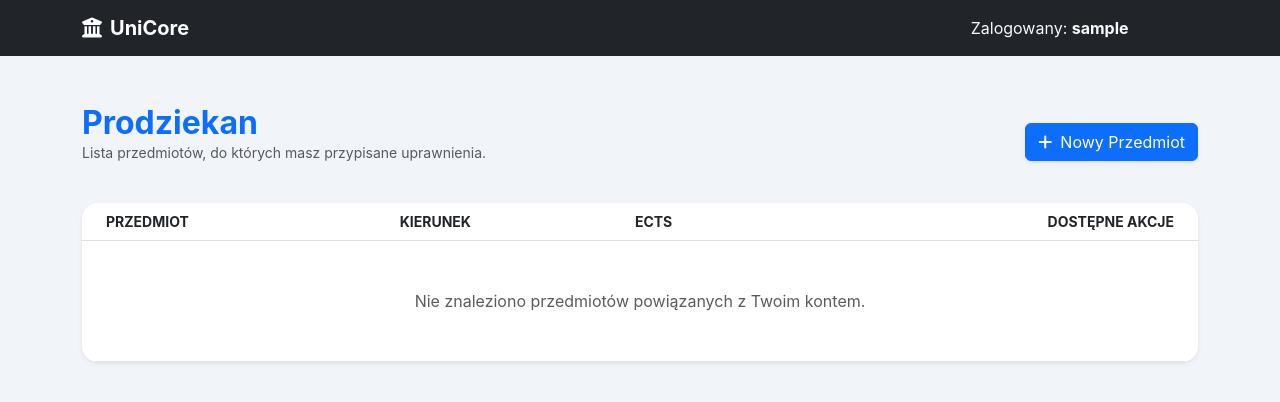
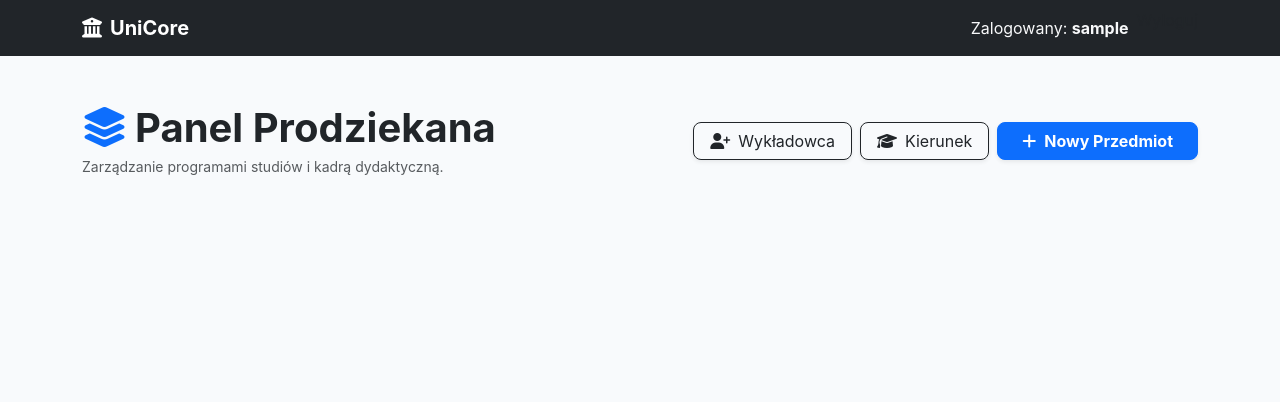
Before and after one commit to viniales/UniCore, a Django app: page / in a window 1280 px wide. Shown: the top 402 px of the page. Run offline with Django 5.2, Linux system fonts and the light colour scheme; the visitor is signed in with stand-in values (Sample User, id 1); data that the repository does not hold is empty.

Commit message:
Poprawa UI edycji sylabusa, widety formularzy i naprawa generowania PDF - 2026-02-26

```diff
--- a/core/templates/core/panel_zarzadzania.html
+++ b/core/templates/core/panel_zarzadzania.html
@@ -1,62 +1,131 @@
 {% extends 'core/base.html' %}
 {% block content %}
+<style>
+    :root { --admin-blue: #1e40af; --teacher-green: #065f46; --soft-bg: #f8fafc; }
+    body { background-color: var(--soft-bg); }
+    .semester-card {
+        background: white; border-radius: 15px; border: 1px solid #e2e8f0;
+        transition: all 0.3s cubic-bezier(0.4, 0, 0.2, 1);
+    }
+    .semester-card:hover { transform: translateY(-5px); box-shadow: 0 12px 20px -5px rgba(0,0,0,0.1); }
+    .table-modern tr { background-color: white; border-radius: 12px; box-shadow: 0 2px 4px rgba(0,0,0,0.02); }
+    .table-modern td { padding: 1.25rem 1rem; border: none; }
+    .table-modern thead th { border: none; color: #64748b; font-weight: 600; }
+    .status-pill { padding: 0.4rem 1rem; border-radius: 50px; font-weight: 600; font-size: 0.75rem; }
+</style>
+
 <div class="container py-4">
-    <div class="d-flex justify-content-between align-items-center mb-4">
+    <div class="d-flex justify-content-between align-items-center mb-5">
         <div>
-            <h2 class="fw-bold text-primary mb-0">{{ tryb }}</h2>
-            <p class="text-muted small">Lista przedmiotów, do których masz przypisane uprawnienia.</p>
+            <h1 class="fw-bold text-dark mb-1"><i class="fa-solid fa-layer-group text-primary me-2"></i>{{ tryb }}</h1>
+            <p class="text-muted small mb-0">Zarządzanie programami studiów i kadrą dydaktyczną.</p>
         </div>
-        {% if request.user.is_superuser %}
-        <div>
-            <a href="{% url 'zarzadzaj_przedmiotem_nowy' %}" class="btn btn-primary shadow-sm"><i class="fa-solid fa-plus me-2"></i>Nowy Przedmiot</a>
+
+        {% if is_dean %}
+        <div class="d-flex gap-2">
+            <a href="{% url 'dodaj_wykladowce' %}" class="btn btn-outline-dark rounded-3 px-3 shadow-sm"><i class="fa-solid fa-user-plus me-2"></i>Wykładowca</a>
+            <a href="{% url 'dodaj_kierunek' %}" class="btn btn-outline-dark rounded-3 px-3 shadow-sm"><i class="fa-solid fa-graduation-cap me-2"></i>Kierunek</a>
+            <a href="{% url 'zarzadzaj_przedmiotem_nowy' %}" class="btn btn-primary rounded-3 px-4 shadow-sm fw-bold"><i class="fa-solid fa-plus me-2"></i>Nowy Przedmiot</a>
         </div>
         {% endif %}
     </div>
 
-    <div class="card border-0 shadow-sm rounded-4 overflow-hidden">
+    {% if statystyki_ects %}
+    <div class="mb-5">
+        <div class="d-flex align-items-center mb-4 border-bottom pb-2">
+            <h3 class="fw-bold text-dark mb-0"><i class="fa-solid fa-sliders text-primary me-3"></i>Nadzór nad Kierunkami</h3>
+            <span class="badge bg-primary-subtle text-primary ms-3 px-3">Zarządzanie ECTS</span>
+        </div>
+
+        {% for s_k in statystyki_ects %}
+        <div class="mb-5">
+            <h5 class="fw-bold text-secondary mb-3"><i class="fa-solid fa-folder-tree me-2"></i>Kierunek: {{ s_k.nazwa }}</h5>
+            <div class="row g-3">
+                {% for sem in s_k.semestry %}
+                <div class="col-md-3">
+                    <div class="semester-card p-3">
+                        <div class="d-flex justify-content-between align-items-center mb-2">
+                            <span class="small text-uppercase fw-bold text-muted">Semestr {{ sem.numer }}</span>
+                            <i class="fa-solid {% if sem.alert %}fa-circle-exclamation text-danger{% else %}fa-circle-check text-success{% endif %} fs-5"></i>
+                        </div>
+                        <div class="h3 fw-bold mb-1">{{ sem.suma }} <small class="text-muted fs-6">/ 30 ECTS</small></div>
+                        <div class="small fw-semibold text-secondary"><i class="fa-solid fa-book me-1"></i> Przedmiotów: {{ sem.liczba }}</div>
+                    </div>
+                </div>
+                {% endfor %}
+            </div>
+        </div>
+        {% endfor %}
+
         <div class="table-responsive">
-            <table class="table table-hover align-middle mb-0">
-                <thead class="bg-light text-secondary small text-uppercase">
-                    <tr>
-                        <th class="ps-4">Przedmiot</th>
-                        <th>Kierunek</th>
-                        <th>ECTS</th>
-                        <th class="text-end pe-4">Dostępne Akcje</th>
-                    </tr>
+            <table class="table table-modern align-middle">
+                <thead>
+                    <tr><th class="ps-4">PRZEDMIOT</th><th>KIERUNEK / SEMESTR</th><th>PUNKTY</th><th class="text-end pe-4">AKCJA</th></tr>
                 </thead>
                 <tbody>
-                    {% for p in przedmioty %}
-                    <tr>
+                    {% for p in przedmioty %}{% if p.id in przedmioty_kierunku_ids %}
+                    <tr class="mb-2">
                         <td class="ps-4">
-                            <div class="fw-bold text-dark">{{ p.nazwa_pl }}</div>
-                            <div class="text-muted small italic">{{ p.kod_przedmiotu }}</div>
+                            <div class="fw-bold text-primary fs-6">{{ p.nazwa_pl }}</div>
+                            <div class="text-muted small">Kod: {{ p.kod_przedmiotu }}</div>
                         </td>
-                        <td><span class="badge bg-secondary-subtle text-secondary border">{{ p.modul.kierunek.nazwa }}</span></td>
-                        <td><div class="badge bg-primary-subtle text-primary">{{ p.ects }} ECTS</div></td>
+                        <td>
+                            <div class="small fw-bold text-dark">{{ p.modul.kierunek.nazwa }}</div>
+                            <span class="badge bg-secondary-subtle text-secondary">Semestr {{ p.modul.semestr }}</span>
+                        </td>
+                        <td><div class="fw-bold fs-5 text-dark">{{ p.ects }}</div></td>
                         <td class="text-end pe-4">
-                            <div class="d-flex justify-content-end gap-2">
-
-                                {% if request.user.is_superuser or p.id in przedmioty_kierunku_ids %}
-                                <a href="{% url 'zarzadzaj_przedmiotem' p.id %}" class="btn btn-sm btn-light border shadow-sm" title="Zarządzaj strukturą (Koordynator Kierunku)">
-                                    <i class="fa-solid fa-gear text-primary"></i>
-                                </a>
-                                {% endif %}
-
-                                {% if request.user.is_superuser or p.id in moje_przedmioty_ids %}
-                                <a href="{% url 'edycja_sylabusa' p.id %}" class="btn btn-sm btn-primary shadow-sm" title="Edytuj Sylabus (Wykładowca)">
-                                    <i class="fa-solid fa-pen-to-square"></i>
-                                </a>
-                                {% endif %}
-
-                            </div>
+                            <a href="{% url 'zarzadzaj_przedmiotem' p.id %}" class="btn btn-sm btn-white border px-3 py-2 rounded-3 text-primary fw-bold shadow-sm">
+                                <i class="fa-solid fa-gear me-2"></i>Konfiguruj
+                            </a>
                         </td>
                     </tr>
-                    {% empty %}
-                    <tr><td colspan="4" class="text-center py-5 text-muted">Nie znaleziono przedmiotów powiązanych z Twoim kontem.</td></tr>
-                    {% endfor %}
+                    {% endif %}{% endfor %}
                 </tbody>
             </table>
         </div>
     </div>
+    {% endif %}
+
+    {% if moje_przedmioty_ids %}
+    <div class="mt-5 pt-4">
+        <div class="d-flex align-items-center mb-4 border-bottom pb-2">
+            <h3 class="fw-bold text-dark mb-0"><i class="fa-solid fa-pen-nib text-success me-3"></i>Twoja Dydaktyka</h3>
+            <span class="badge bg-success-subtle text-success ms-3 px-3">Autor Sylabusa</span>
+        </div>
+
+        <div class="table-responsive">
+            <table class="table table-modern align-middle">
+                <thead>
+                    <tr><th class="ps-4">NAZWA PRZEDMIOTU</th><th>KIERUNEK</th><th>STATUS</th><th class="text-end pe-4">EDYCJA</th></tr>
+                </thead>
+                <tbody>
+                    {% for p in przedmioty %}{% if p.id in moje_przedmioty_ids %}
+                    <tr>
+                        <td class="ps-4">
+                            <div class="fw-bold text-dark">{{ p.nazwa_pl }}</div>
+                            <div class="text-muted small">ECTS: {{ p.ects }}</div>
+                        </td>
+                        <td><div class="small fw-bold text-muted">{{ p.modul.kierunek.nazwa }}</div></td>
+                        <td>
+                            {% if p.status == 'ZATWIERDZONY' %}
+                                <span class="status-pill bg-success-subtle text-success"><i class="fa-solid fa-check-double me-1"></i>Zatwierdzony</span>
+                            {% else %}
+                                <span class="status-pill bg-warning-subtle text-warning-emphasis"><i class="fa-solid fa-pen-nib me-1"></i>Roboczy</span>
+                            {% endif %}
+                        </td>
+                        <td class="text-end pe-4">
+                            <a href="{% url 'edycja_sylabusa' p.id %}" class="btn btn-sm btn-success px-3 py-2 rounded-3 shadow-sm fw-bold">
+                                <i class="fa-solid fa-pen-to-square me-2"></i>Edytuj Sylabus
+                            </a>
+                            <a href="{% url 'pobierz_pdf' p.id %}" class="btn btn-sm btn-outline-danger ms-2 rounded-3 px-3" target="_blank"><i class="fa-solid fa-file-pdf"></i></a>
+                        </td>
+                    </tr>
+                    {% endif %}{% endfor %}
+                </tbody>
+            </table>
+        </div>
+    </div>
+    {% endif %}
 </div>
 {% endblock %}
--- a/core/views.py
+++ b/core/views.py
@@ -5,103 +5,114 @@ from weasyprint import HTML
 from django.contrib.auth.decorators import login_required
 from .models import Przedmiot, SzczegolySylabusa, TrescZajec, KierunekStudiow, Modul, EfektKierunkowy, Wykladowca
 from .forms import SylabusForm, PrzedmiotForm, WykladowcaUserForm, KierunekForm
+from django.db.models import Sum
 import re
 
 
 @login_required
 def lista_przedmiotow(request):
     wykladowca = getattr(request.user, 'wykladowca', None)
+    is_admin = request.user.is_superuser
 
-    if request.user.is_superuser:
-        return render(request, 'core/panel_zarzadzania.html', {
-            'przedmioty': Przedmiot.objects.all(),
-            'kierunki': KierunekStudiow.objects.all(),
-            'tryb': 'Prodziekan'
-        })
-
-    if wykladowca:
+    if is_admin:
+        kierunki_pod_opieka = KierunekStudiow.objects.all()
+        przedmioty_kierunku = Przedmiot.objects.all()
+        moje_prowadzone = Przedmiot.objects.filter(koordynatorzy__user=request.user)
+        tryb_nazwa = "Panel Prodziekana"
+    elif wykladowca:
         kierunki_pod_opieka = KierunekStudiow.objects.filter(koordynator=wykladowca)
         przedmioty_kierunku = Przedmiot.objects.filter(modul__kierunek__in=kierunki_pod_opieka)
-        moje_prowadzone = Przedmiot.objects.filter(koordynatorzy=wykladowca)  # Poprawiona nazwa
+        moje_prowadzone = Przedmiot.objects.filter(koordynatorzy=wykladowca)
+        tryb_nazwa = "Panel Wykładowcy / Koordynatora"
+    else:
+        return HttpResponse("Błąd: Brak uprawnień profilowych.")
 
-        wszystkie_widoczne = (przedmioty_kierunku | moje_prowadzone).distinct()
+    wszystkie_widoczne = (przedmioty_kierunku | moje_prowadzone).distinct()
 
-        return render(request, 'core/panel_zarzadzania.html', {
-            'przedmioty': wszystkie_widoczne,
-            'przedmioty_kierunku_ids': list(przedmioty_kierunku.values_list('id', flat=True)),
-            'moje_przedmioty_ids': list(moje_prowadzone.values_list('id', flat=True)),
-            'tryb': 'Panel Wykładowcy / Koordynatora'
-        })
+    statystyki_ects = []
+    for k in kierunki_pod_opieka:
+        semestry_data = []
+        for s in range(1, 9):
+            przedmioty_sem = Przedmiot.objects.filter(modul__kierunek=k, modul__semestr=s)
+            suma = przedmioty_sem.aggregate(Sum('ects'))['ects__sum'] or 0
+            liczba = przedmioty_sem.count()
+            if liczba > 0:
+                semestry_data.append({
+                    'numer': s, 'suma': suma, 'liczba': liczba, 'alert': suma != 30
+                })
+        if semestry_data:
+            statystyki_ects.append({'nazwa': k.nazwa, 'semestry': semestry_data})
 
-    return HttpResponse("Błąd: Twoje konto nie posiada przypisanego profilu Wykładowcy.")
+    return render(request, 'core/panel_zarzadzania.html', {
+        'przedmioty': wszystkie_widoczne,
+        'przedmioty_kierunku_ids': list(przedmioty_kierunku.values_list('id', flat=True)),
+        'moje_przedmioty_ids': list(moje_prowadzone.values_list('id', flat=True)),
+        'statystyki_ects': statystyki_ects,
+        'tryb': tryb_nazwa,
+        'is_dean': is_admin
+    })
 
 
 @login_required
 def zarzadzaj_przedmiotem(request, przedmiot_id=None):
+    is_dean = request.user.is_superuser
     wykladowca = getattr(request.user, 'wykladowca', None)
-    przedmiot = get_object_or_404(Przedmiot, id=przedmiot_id) if przedmiot_id else None
-    is_dean = request.user.is_superuser
 
-    if not is_dean:
-        if not przedmiot or przedmiot.modul.kierunek.koordynator != wykladowca:
-            return HttpResponseForbidden("Brak uprawnień do tego przedmiotu.")
+    if przedmiot_id:
+        przedmiot = get_object_or_404(Przedmiot, id=przedmiot_id)
+        if not is_dean and przedmiot.modul.kierunek.koordynator != wykladowca:
+            return HttpResponseForbidden("Brak uprawnień.")
+    else:
+        if not is_dean: return HttpResponseForbidden("Tylko Prodziekan dodaje przedmioty.")
+        przedmiot = None
 
     if request.method == 'POST':
         form = PrzedmiotForm(request.POST, instance=przedmiot)
         if form.is_valid():
             p = form.save(commit=False)
-
-            # Pobieramy dane z formularza
-            k = form.cleaned_data['kierunek']
-            s = form.cleaned_data['semestr']
-            t = form.cleaned_data['typ_zajec']
-
+            k, s, t = form.cleaned_data['kierunek'], form.cleaned_data['semestr'], form.cleaned_data['typ_zajec']
             modul, _ = Modul.objects.get_or_create(
                 kierunek=k, semestr=s, typ=t,
-                defaults={
-                    'kod_modulu': f"{k.nazwa[:3].upper()}-{s}-{t[:3].upper()}",
-                    'nazwa': f"{t} - Semestr {s}",
-                    'wymagane_ects': 30
-                }
+                defaults={'kod_modulu': f"{k.nazwa[:3].upper()}-{s}-{t[:3].upper()}", 'nazwa': f"{t} - Semestr {s}",
+                          'wymagane_ects': 30}
             )
-
             p.modul = modul
             p.save()
-            form.save_m2m()  # Zapisujemy koordynatorów i efekty
+            form.save_m2m()  # Zapisujemy podstawowe M2M (np. koordynatorów)
 
-            # Efekty kierunkowe
-            usun = request.POST.getlist('usun_efekt')
-            if usun: p.efekty_kierunkowe.filter(id__in=usun).delete()
+            # --- NAPRAWA ZAPISU EFEKTÓW ---
+            # 1. Usuwamy te, które Prodziekan zaznaczył do kosza
+            usun_ids = request.POST.getlist('usun_efekt')
+            if usun_ids:
+                p.efekty_kierunkowe.filter(id__in=usun_ids).delete()
 
+            # 2. Dodajemy zupełnie nowe efekty z pól tekstowych
             katy = request.POST.getlist('nowy_efekt_kat')
             opisy = request.POST.getlist('nowy_efekt_opis')
 
             for kt, op in zip(katy, opisy):
                 if op.strip():
+                    # Liczymy ile jest efektów w tej kategorii, żeby nadać numer (np. K_W03)
+                    istniejace = EfektKierunkowy.objects.filter(kategoria=kt)
                     max_num = 0
-                    for e in p.efekty_kierunkowe.filter(kategoria=kt):
+                    for e in istniejace:
                         match = re.search(r'(\d+)$', e.kod)
                         if match: max_num = max(max_num, int(match.group(1)))
-                    ne = EfektKierunkowy.objects.create(kod=f"K_{kt}{max_num + 1:02d}", kategoria=kt, opis=op.strip())
-                    p.efekty_kierunkowe.add(ne)
 
-            return redirect('zarzadzaj_przedmiotem', przedmiot_id=p.id)
+                    nowy_kod = f"K_{kt}{max_num + 1:02d}"
+                    ne = EfektKierunkowy.objects.create(kod=nowy_kod, kategoria=kt, opis=op.strip())
+                    p.efekty_kierunkowe.add(ne)  # DODAJEMY DO PRZEDMIOTU
+
+            p.save()  # Finałowy zapis
+            return redirect('lista_przedmiotow')
     else:
-        # KLUCZOWY FIX: Przekazujemy aktualne dane modułu do pól formularza
         initial_data = {}
         if przedmiot and przedmiot.modul:
-            initial_data = {
-                'kierunek': przedmiot.modul.kierunek,
-                'semestr': przedmiot.modul.semestr,
-                'typ_zajec': przedmiot.modul.typ,
-            }
+            initial_data = {'kierunek': przedmiot.modul.kierunek, 'semestr': przedmiot.modul.semestr,
+                            'typ_zajec': przedmiot.modul.typ}
         form = PrzedmiotForm(instance=przedmiot, initial=initial_data)
 
-    return render(request, 'core/formularz_przedmiotu.html', {
-        'form': form,
-        'przedmiot': przedmiot,
-        'is_dean': is_dean
-    })
+    return render(request, 'core/formularz_przedmiotu.html', {'form': form, 'przedmiot': przedmiot, 'is_dean': is_dean})
 
 
 @login_required
@@ -113,14 +124,15 @@ def edycja_sylabusa(request, przedmiot_id):
         return HttpResponseForbidden("Brak uprawnień.")
 
     sylabus, _ = SzczegolySylabusa.objects.get_or_create(przedmiot=przedmiot)
-
     if request.method == 'POST':
         form = SylabusForm(request.POST, instance=sylabus)
         if form.is_valid():
             form.save()
             wybrane = form.cleaned_data.get('efekty_kierunkowe')
-            if wybrane is not None: przedmiot.efekty_kierunkowe.set(wybrane)
+            if wybrane is not None:
+                przedmiot.efekty_kierunkowe.set(wybrane)
 
+            # Harmonogram Smart Paste
             raw = form.cleaned_data.get('harmonogram_raw')
             if raw:
                 TrescZajec.objects.filter(przedmiot=przedmiot).delete()
@@ -132,10 +144,14 @@ def edycja_sylabusa(request, przedmiot_id):
     else:
         harmonogram_text = "\n".join(
             [t.temat for t in TrescZajec.objects.filter(przedmiot=przedmiot).order_by('numer_tematu')])
-        form = SylabusForm(instance=sylabus, initial={"efekty_kierunkowe": przedmiot.efekty_kierunkowe.all(),
-                                                      "harmonogram_raw": harmonogram_text})
+        form = SylabusForm(instance=sylabus, initial={
+            "efekty_kierunkowe": przedmiot.efekty_kierunkowe.all(),
+            "harmonogram_raw": harmonogram_text
+        })
+        # WAŻNE: Ograniczamy listę efektów tylko do tych, które Prodziekan przypisał do tego przedmiotu
         form.fields["efekty_kierunkowe"].queryset = przedmiot.efekty_kierunkowe.all()
 
+    # Logika dekodowania tematów do widoku (wykłady/ćwiczenia)
     tematy_db = TrescZajec.objects.filter(przedmiot=przedmiot).order_by('numer_tematu')
     tematy_zdekodowane = []
     counters = {}
@@ -144,9 +160,8 @@ def edycja_sylabusa(request, przedmiot_id):
         if tresc.startswith('['):
             end_idx = tresc.find(']')
             if end_idx != -1:
-                meta = tresc[1:end_idx]
-                tresc = tresc[end_idx + 1:].strip()
-                parts = meta.split('|')
+                meta, tresc = tresc[1:end_idx], tresc[end_idx + 1:].strip()
+                parts = meta.split('|');
                 forma = parts[0].strip()
                 if len(parts) > 1: efekty = parts[1].strip()
         counters[forma] = counters.get(forma, 0) + 1
@@ -159,14 +174,99 @@ def edycja_sylabusa(request, przedmiot_id):
 @login_required
 def grid_kierunku(request, kierunek_id):
     kierunek = get_object_or_404(KierunekStudiow, id=kierunek_id)
-    return HttpResponse(f"Grid dla {kierunek.nazwa}")
+    return HttpResponse(f"Grid dla {kierunek.nazwa} (W budowie)")
 
 
 @login_required
 def pobierz_pdf(request, przedmiot_id):
     przedmiot = get_object_or_404(Przedmiot, id=przedmiot_id)
     sylabus, _ = SzczegolySylabusa.objects.get_or_create(przedmiot=przedmiot)
-    html_string = render_to_string('core/sylabus_pdf.html', {'przedmiot': przedmiot, 'sylabus': sylabus})
+
+    # 1. PRZYGOTOWANIE HARMONOGRAMU (TEMATY)
+    tematy_db = TrescZajec.objects.filter(przedmiot=przedmiot).order_by('numer_tematu')
+    tematy_zdekodowane = []
+    counters = {}
+    for t in tematy_db:
+        tresc, forma, efekty = t.temat, 'wykład', ''
+        if tresc.startswith('['):
+            end_idx = tresc.find(']')
+            if end_idx != -1:
+                meta, tresc = tresc[1:end_idx], tresc[end_idx + 1:].strip()
+                parts = meta.split('|')
+                forma = parts[0].strip()
+                if len(parts) > 1: efekty = parts[1].strip()
+        counters[forma] = counters.get(forma, 0) + 1
+        tematy_zdekodowane.append({'lp': counters[forma], 'tresc': tresc, 'efekty': efekty, 'forma': forma})
+
+    # 2. ROZKODOWANIE CELÓW I METOD Z POLA UKRYTEGO
+    cele_lista = []
+    metody_dict = {'W': '-', 'U': '-', 'K': '-'}
+    if sylabus.opis_wstepny:
+        mode = 'cele'
+        for line in sylabus.opis_wstepny.split('\n'):
+            line = line.strip()
+            if not line: continue
+            if line == '---METODY---':
+                mode = 'metody'
+                continue
+            parts = [p.strip() for p in line.split('|')]
+            if mode == 'cele' and len(parts) >= 3:
+                cele_lista.append({'kategoria': parts[0], 'kod': parts[1], 'tresc': parts[2]})
+            elif mode == 'metody' and len(parts) >= 2:
+                metody_dict[parts[0]] = parts[1]
+
+    # 3. PRZYGOTOWANIE MATRYCY EFEKTÓW (Z PODZIAŁEM NA W, U, K)
+    efekty_W, efekty_U, efekty_K = [], [], []
+    licznik_W, licznik_U, licznik_K = 1, 1, 1
+
+    for e in przedmiot.efekty_kierunkowe.all().order_by('kategoria', 'kod'):
+        # Szukamy, które cele pasują do tej kategorii
+        cele_dla_kategorii = [c['kod'] for c in cele_lista if c['kategoria'] == e.kategoria]
+        cele_str = ", ".join(cele_dla_kategorii) if cele_dla_kategorii else "-"
+        metoda = metody_dict.get(e.kategoria, "-")
+
+        if e.kategoria == 'W':
+            efekty_W.append(
+                {'symbol': f"EU_W{licznik_W:02d}", 'opis': e.opis, 'kod': e.kod, 'cele': cele_str, 'metoda': metoda})
+            licznik_W += 1
+        elif e.kategoria == 'U':
+            efekty_U.append(
+                {'symbol': f"EU_U{licznik_U:02d}", 'opis': e.opis, 'kod': e.kod, 'cele': cele_str, 'metoda': metoda})
+            licznik_U += 1
+        elif e.kategoria == 'K':
+            efekty_K.append(
+                {'symbol': f"EU_K{licznik_K:02d}", 'opis': e.opis, 'kod': e.kod, 'cele': cele_str, 'metoda': metoda})
+            licznik_K += 1
+
+    # 4. OBLICZENIA MATEMATYCZNE GODZIN (DLA TABELI OBCIĄŻEŃ)
+    p_cw = sylabus.pw_przygotowanie_cw or 0
+    p_lab = sylabus.pw_sprawozdania or 0
+    p_proj = sylabus.pw_projekt or 0
+    p_wyk = sylabus.pw_wyklad or 0
+    p_egz = sylabus.pw_egzamin or 0
+    p_lit = sylabus.pw_literatura or 0
+
+    h_egz = 2 if p_egz > 0 else 0
+    sum_kon = przedmiot.godz_wyklad + przedmiot.godz_cwiczenia + przedmiot.godz_lab + przedmiot.godz_projekt + przedmiot.godz_seminarium + h_egz
+    sum_wla = p_cw + p_lab + p_proj + p_wyk + p_egz + p_lit
+    sum_tot = sum_kon + sum_wla
+
+    # 5. WYSYŁKA WSZYSTKIEGO DO SZABLONU PDF
+    html_string = render_to_string('core/sylabus_pdf.html', {
+        'przedmiot': przedmiot,
+        'sylabus': sylabus,
+        'tematy': tematy_zdekodowane,
+        'cele_lista': cele_lista,
+        'efekty_W': efekty_W,
+        'efekty_U': efekty_U,
+        'efekty_K': efekty_K,
+        'p_cw': p_cw, 'p_lab': p_lab, 'p_proj': p_proj, 'p_wyk': p_wyk, 'p_egz': p_egz, 'p_lit': p_lit,
+        'h_egz': h_egz,
+        'sum_kon': sum_kon,
+        'sum_wla': sum_wla,
+        'sum_tot': sum_tot
+    })
+
     return HttpResponse(HTML(string=html_string, base_url=request.build_absolute_uri()).write_pdf(),
                         content_type='application/pdf')
 
@@ -176,8 +276,8 @@ def dodaj_wykladowce(request):
     if not request.user.is_superuser: return HttpResponseForbidden()
     form = WykladowcaUserForm(request.POST or None)
     if request.method == 'POST' and form.is_valid():
-        u = form.save(commit=False)
-        u.set_password(form.cleaned_data['password'])
+        u = form.save(commit=False);
+        u.set_password(form.cleaned_data['password']);
         u.save()
         Wykladowca.objects.create(user=u, tytul=form.cleaned_data['tytul'], katedra=form.cleaned_data['katedra'])
         return redirect('lista_przedmiotow')
@@ -188,7 +288,5 @@ def dodaj_wykladowce(request):
 def dodaj_kierunek(request):
     if not request.user.is_superuser: return HttpResponseForbidden()
     form = KierunekForm(request.POST or None)
-    if form.is_valid():
-        form.save()
-        return redirect('lista_przedmiotow')
-    return render(request, 'core/formularz_uniwersalny.html', {'form': form, 'tytul': 'Dodaj Kierunek Studiów'})
+    if form.is_valid(): form.save(); return redirect('lista_przedmiotow')
+    return render(request, 'core/formularz_uniwersalny.html', {'form': form, 'tytul': 'Dodaj Kierunek'})
```
Also changed, not shown: core/forms.py (+41 -6 lines), core/templates/core/edycja_sylabusa.html (+58 -181 lines).
